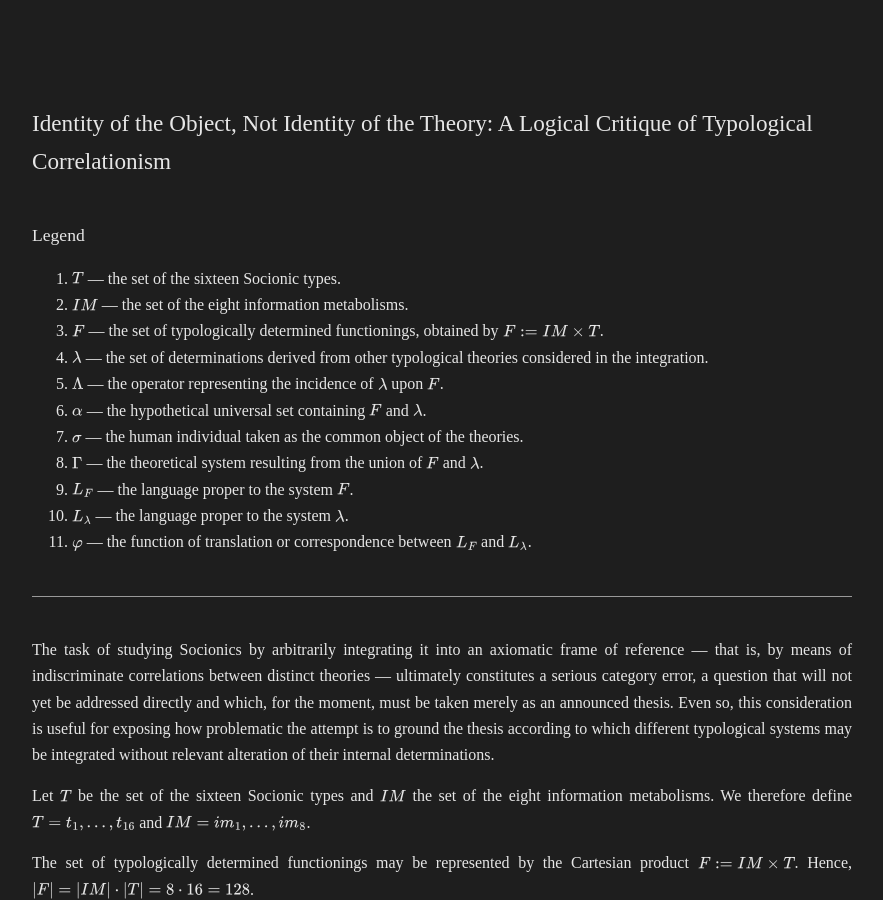
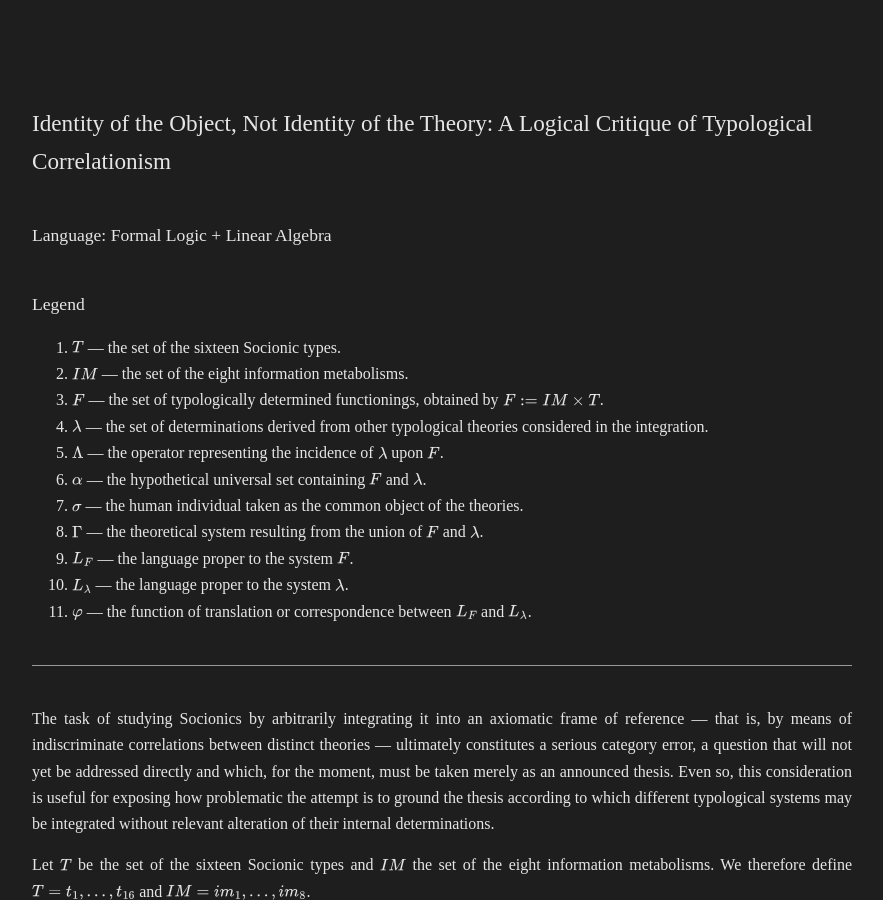
Before and after one commit to adlerzero/socionics-and-correlationism, a Jekyll site: the page built from index.md, in a window 1280 px wide and 900 px high. Shown: the whole window, without its empty margins (198-1081 px from the left). Built offline with Jekyll 4.4.1, drawn with Linux system fonts in a browser that asks for light colours.

Commit message:
Update index.md

```diff
--- a/index.md
+++ b/index.md
@@ -4,7 +4,7 @@ title: "Identity of the Object, Not Identity of the Theory: A Logical Critique o
 ---
 
 # Identity of the Object, Not Identity of the Theory: A Logical Critique of Typological Correlationism
-
+### Language: Formal Logic + Linear Algebra
 ### Legend
 
 1. $T$ — the set of the sixteen Socionic types.
```
